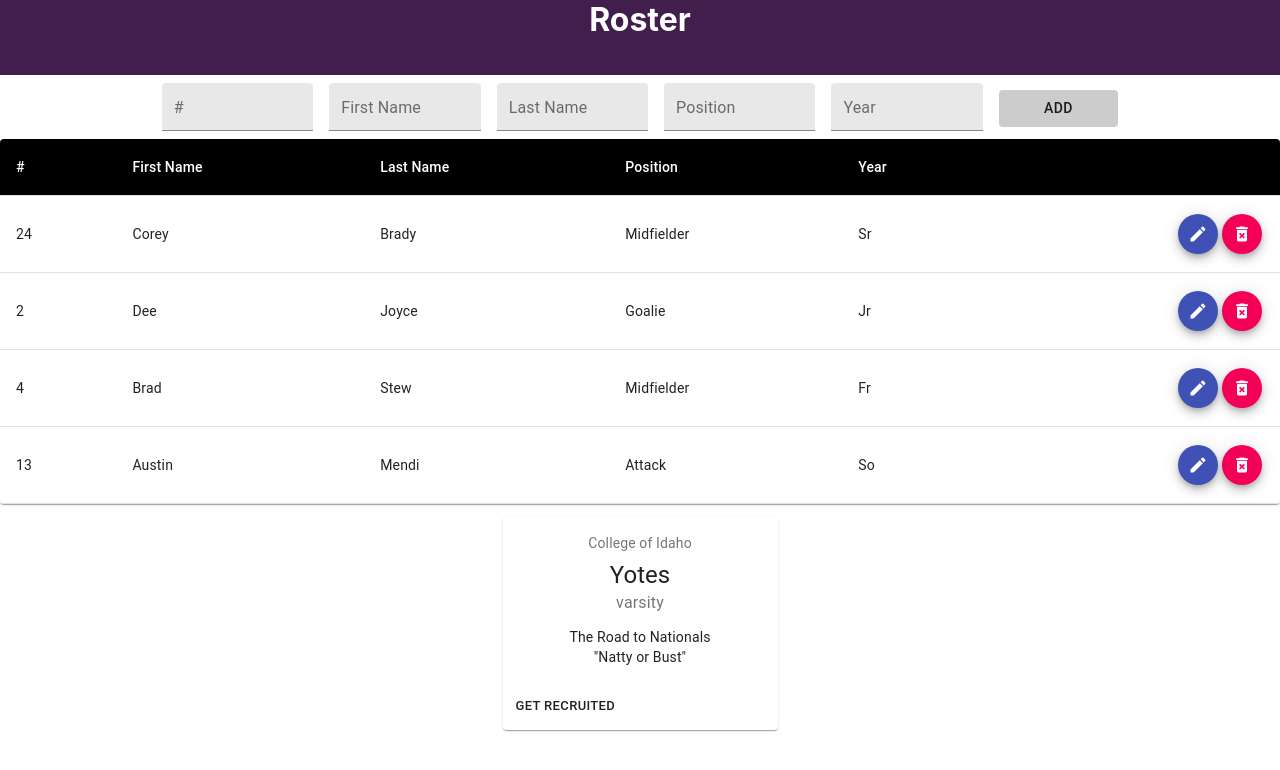
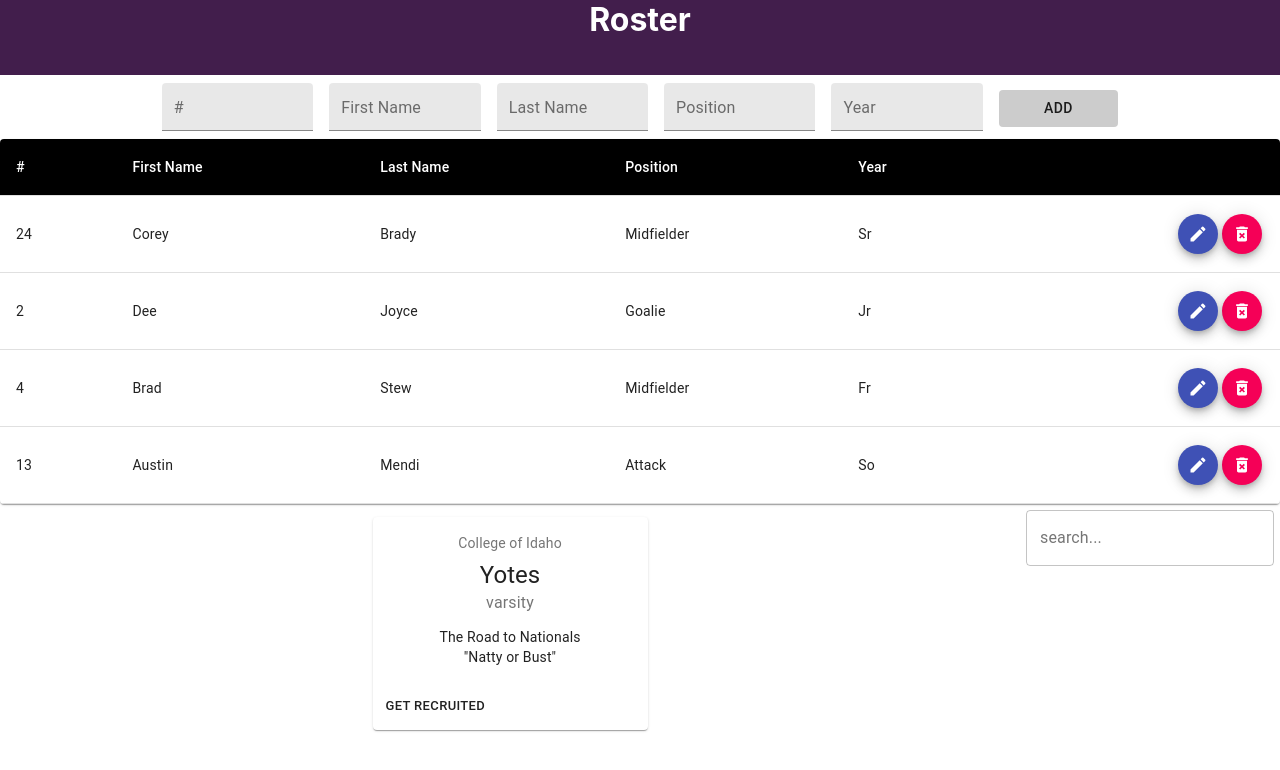
Before and after one commit to reedm26/playerportal, a React (Create React App) app: page / in a window 1280 px wide. Shown: the top 770 px of the page. Built offline with nearby package versions, Linux system fonts and the light colour scheme.

Commit message:
added search bar

```diff
--- a/src/App.js
+++ b/src/App.js
@@ -6,6 +6,7 @@ import TeamCard from "./Components/Team/TeamCard";
 import PlayerForum from "./Components/Player/PlayerForum";
 import EditDialog from "./Components/EditDialog";
 import UsePersistedState from "./Persistent";
+import SearchPlayer from "./Components/SearchPlayer";
 
 const App = (props) => {
   const [playersState, setPlayersState] = useState({
@@ -83,6 +84,7 @@ const App = (props) => {
         deleteplayer={deletePlayer}
         editPlayer={editPlayer}
       />
+      <SearchPlayer />
       <TeamCard />
     </div>
   );
--- /dev/null
+++ b/src/Components/SearchPlayer.js
@@ -0,0 +1,26 @@
+import React from "react";
+import PropTypes from "prop-types";
+import { Button, TextField } from "@material-ui/core";
+
+const search = {
+  float: "right",
+  margin: "6px",
+};
+function SearchPlayer(props) {
+  return (
+    <div>
+      <form action="">
+        <TextField
+          id="outlined-basic"
+          label="search..."
+          variant="outlined"
+          style={search}
+        ></TextField>
+      </form>
+    </div>
+  );
+}
+
+SearchPlayer.propTypes = {};
+
+export default SearchPlayer;
```
